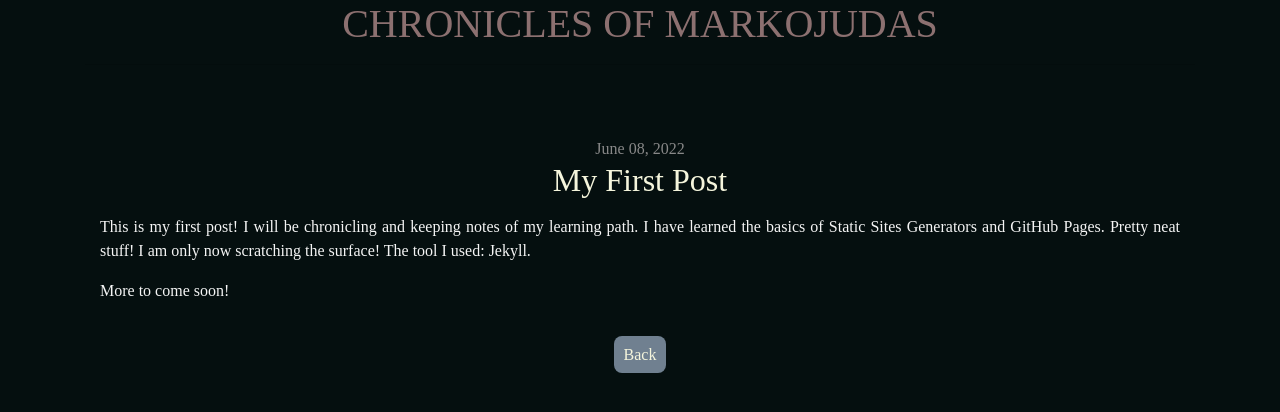
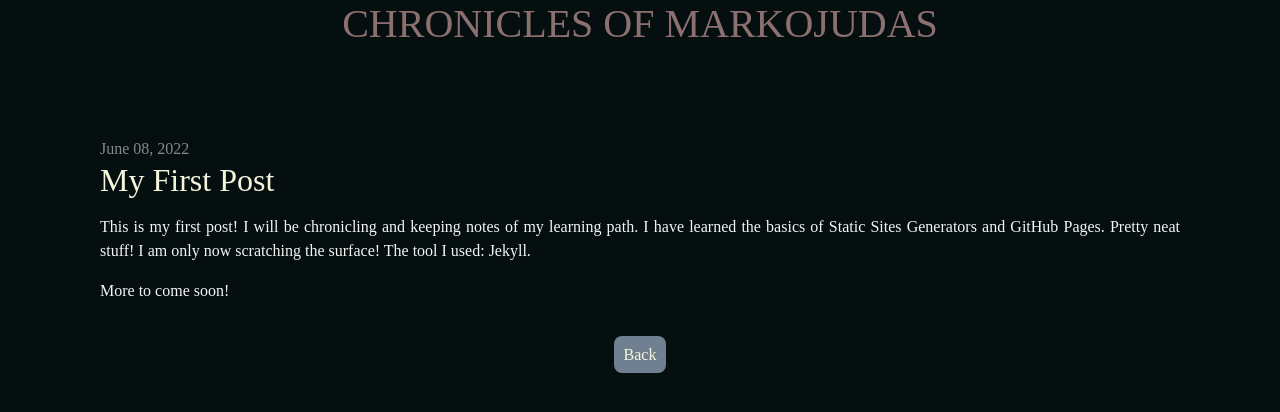
Before and after one commit to Markojudas/chronicles, a Jekyll site: the page built from _posts/2022-06-07-My-First-Post.md, in a window 1280 px wide. Shown: the top 412 px of the page. Built offline with Jekyll 4.4.1, drawn with Linux system fonts in a browser that asks for light colours; nearby versions of some CDN libraries; some web fonts are replaced.

Commit message:
modified the date and title of posts

```diff
--- a/_layouts/default.html
+++ b/_layouts/default.html
@@ -60,8 +60,10 @@
         color: #888;
     }
 
-    .post-date two {
+    .post-date2 {
         text-align: left;
+        margin-top: 2em;
+        color: #888;
     }
 
     .button {
--- a/_layouts/post.html
+++ b/_layouts/post.html
@@ -4,7 +4,7 @@ layout: default
 <article id="post">
     <div class="container">
         <article id="post">
-            <div class="post-date two">
+            <div class="post-date2">
                 {{ page.date | date: "%B %d, %Y" }}
                 <h2>{{ page.title }}</h2>
             </div>
```
